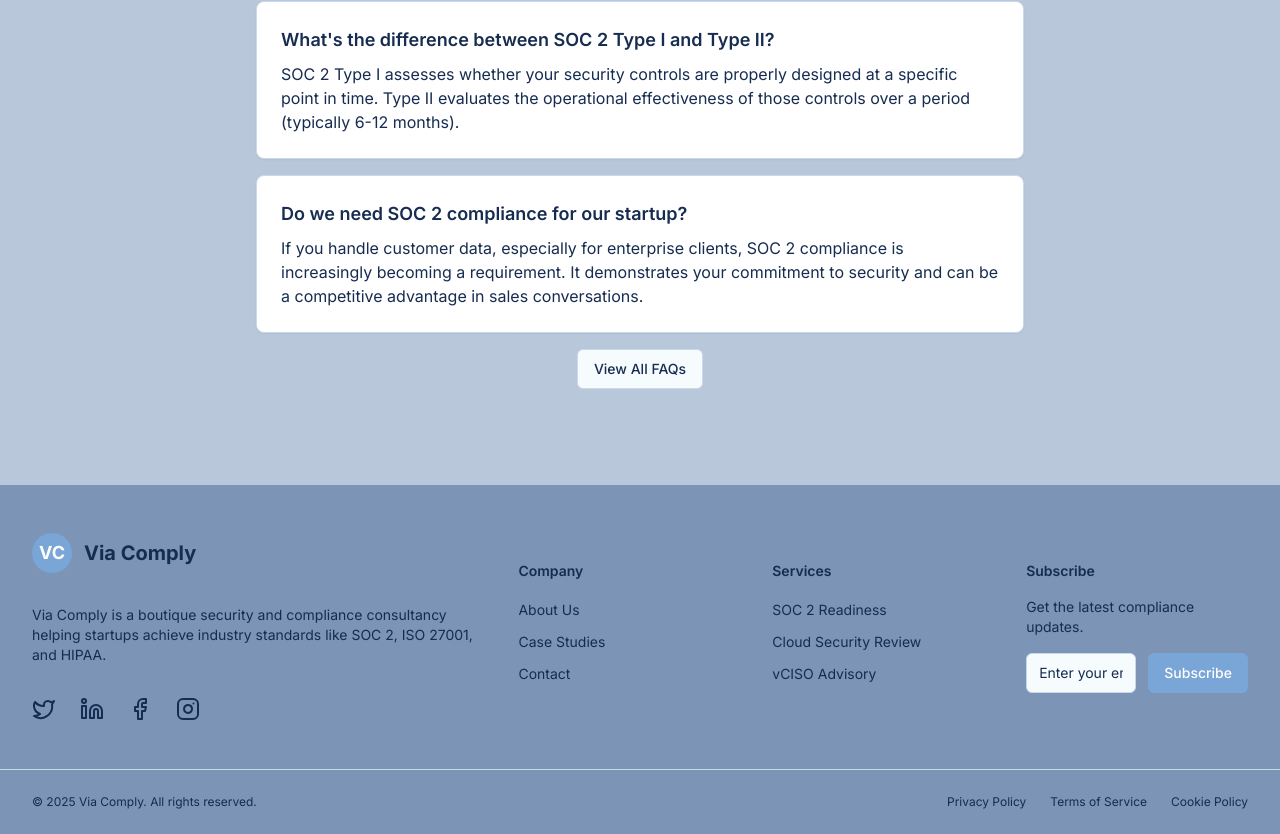
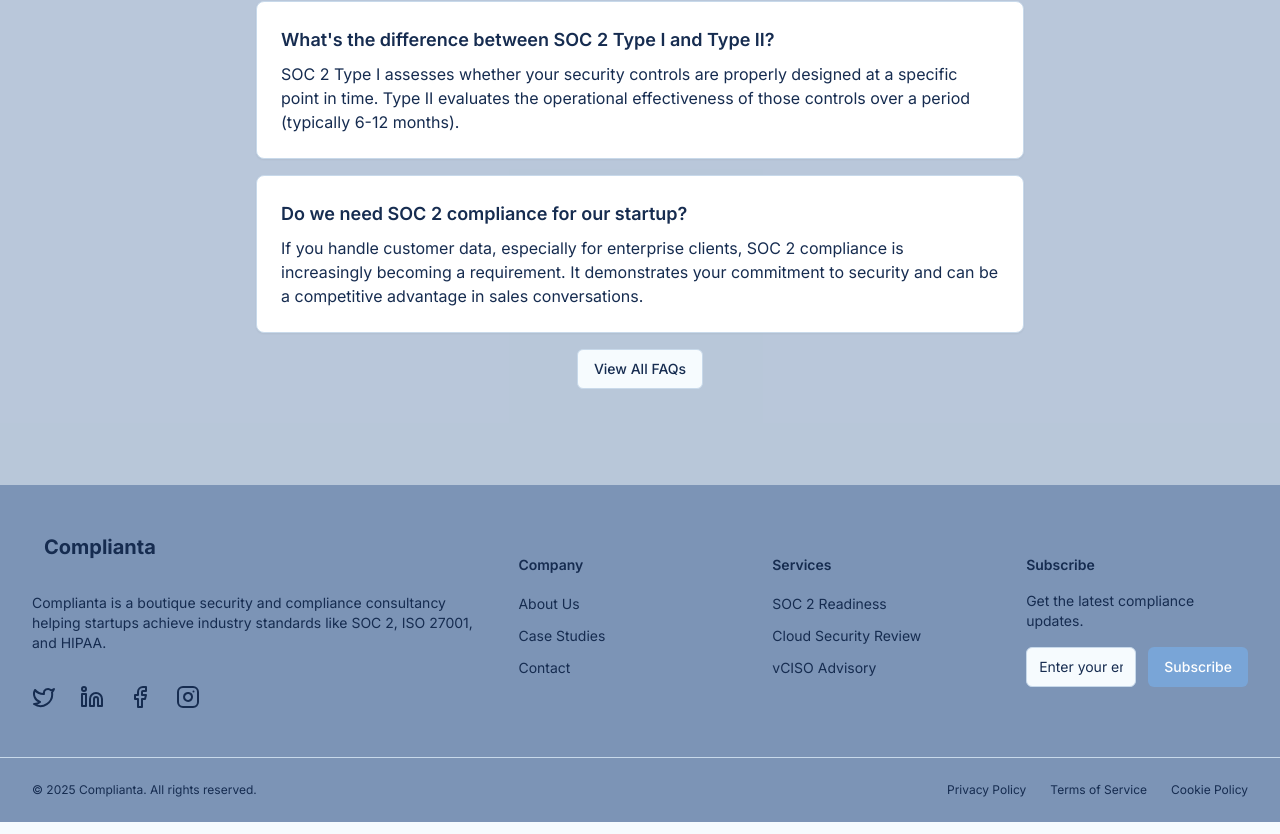
Before and after one commit to gabrielmussafiri/Lym_Website_llc, a Next.js app: page / in a window 1280 px wide. Shown: the part 5166-6000 px from the top of the page. Built offline with nearby package versions, Linux system fonts and the light colour scheme.

Commit message:
footer text modified

```diff
--- a/components/footer.tsx
+++ b/components/footer.tsx
@@ -9,13 +9,13 @@ export default function Footer() {
       <div className="mx-auto max-w-7xl px-6 py-12 md:flex md:items-center md:justify-between lg:px-8">
         <div className="space-y-8 md:w-1/2 lg:w-2/5">
           <div className="flex items-center">
-            <div className="h-10 w-10 rounded-full bg-primary flex items-center justify-center">
+            {/* <div className="h-10 w-10 rounded-full bg-primary flex items-center justify-center">
               <span className="text-primary-foreground font-bold text-lg">VC</span>
-            </div>
-            <span className="ml-3 text-xl font-bold">Via Comply</span>
+            </div> */}
+            <span className="ml-3 text-xl font-bold">Complianta</span>
           </div>
           <p className="text-sm text-muted-foreground max-w-md">
-            Via Comply is a boutique security and compliance consultancy helping startups achieve industry standards
+            Complianta is a boutique security and compliance consultancy helping startups achieve industry standards
             like SOC 2, ISO 27001, and HIPAA.
           </p>
           <div className="flex space-x-6">
@@ -103,7 +103,7 @@ export default function Footer() {
       <div className="mx-auto max-w-7xl border-t border-border px-6 py-6 md:flex md:items-center md:justify-between lg:px-8">
         <div className="mt-8 md:mt-0 md:order-1">
           <p className="text-xs text-muted-foreground">
-            &copy; {new Date().getFullYear()} Via Comply. All rights reserved.
+            &copy; {new Date().getFullYear()} Complianta. All rights reserved.
           </p>
         </div>
         <div className="flex space-x-6 md:order-2">
```
